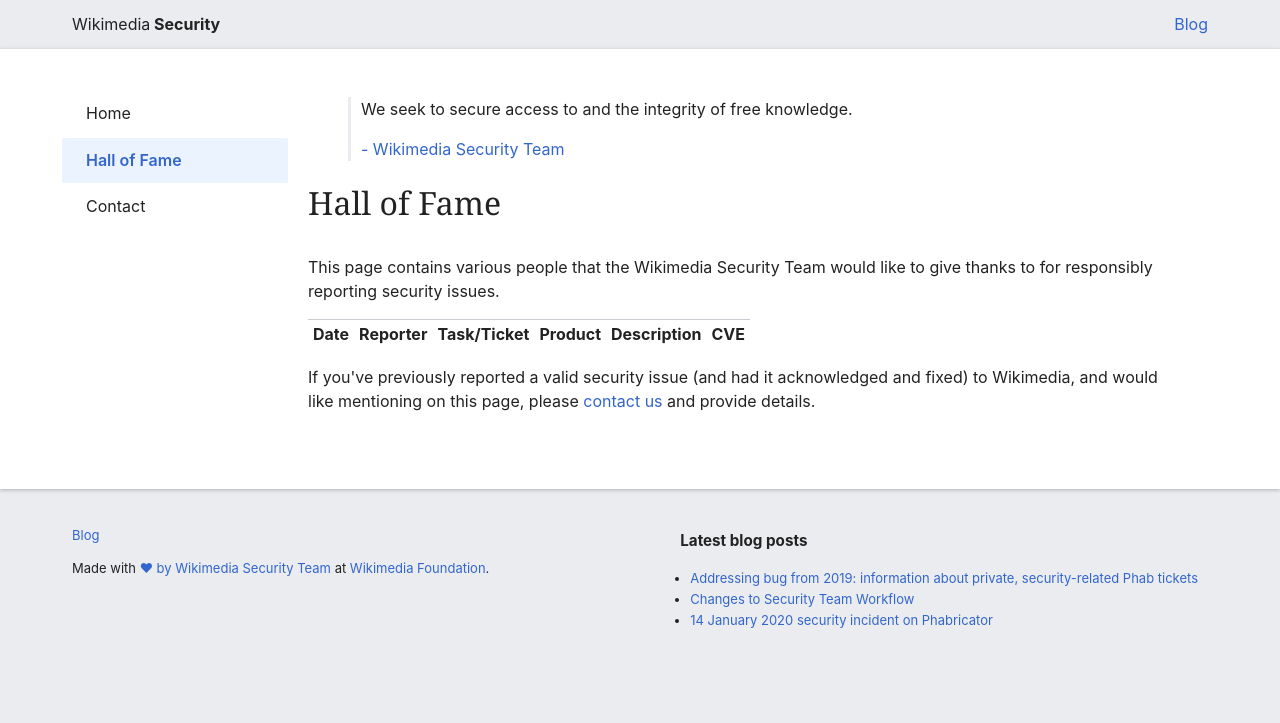
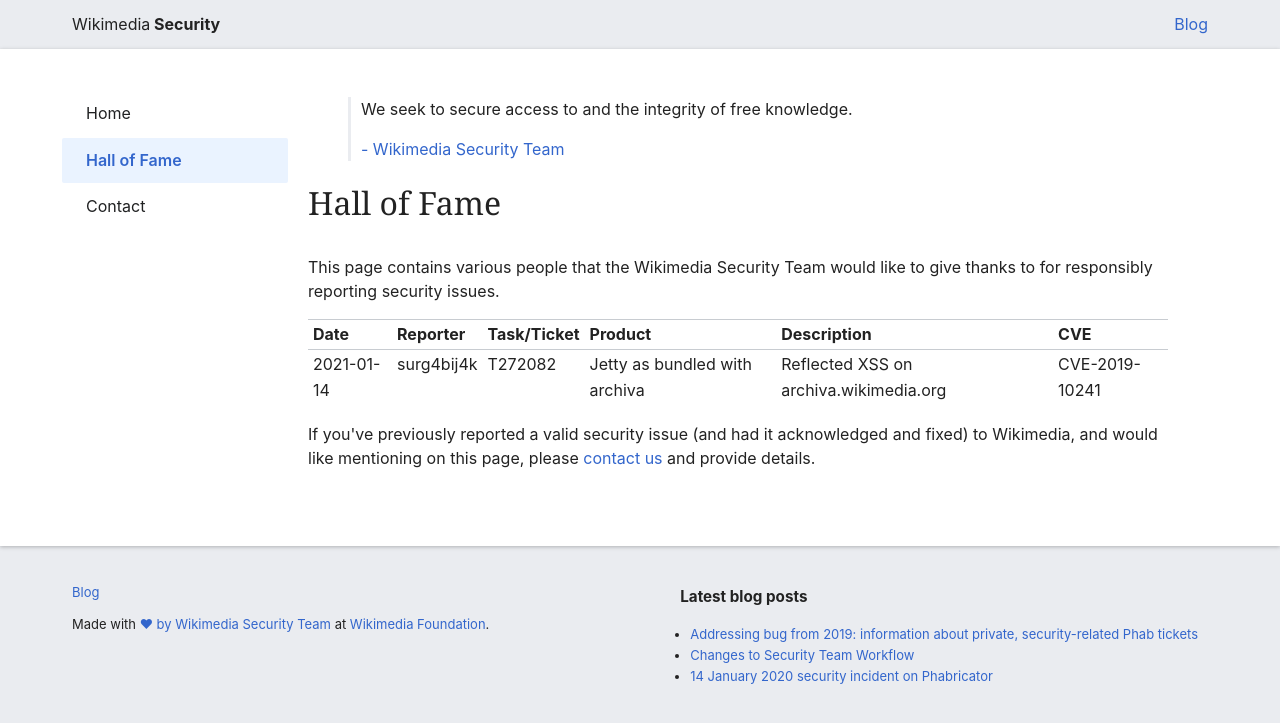
Before and after one commit to wikimedia/wikimedia-security-landing-page, a Jekyll site: the page public_html/hall-of-fame/index.html, which Jekyll copies as it is, in a window 1280 px wide. Shown: the top 723 px of the page. Built offline with Jekyll 4.4.1, drawn with Linux system fonts in a browser that asks for light colours.

Commit message:
Add surg4bij4k to security-team hall of fame
(jekyll build step)

Bug: T272082
Change-Id: Id61b4dc27d5d3898b4d48ad8804afdf4902443ee

```diff
--- a/public_html/hall-of-fame/index.html
+++ b/public_html/hall-of-fame/index.html
@@ -40,6 +40,13 @@
 		<th>Product</th>
 		<th>Description</th>
 		<th>CVE</th>
+	</tr><tr>
+		<td>2021-01-14</td>
+		<td>surg4bij4k</td>
+		<td>T272082</td>
+		<td>Jetty as bundled with archiva</td>
+		<td>Reflected XSS on archiva.wikimedia.org</td>
+		<td>CVE-2019-10241</td>
 	</tr>
 
 </table>
```
